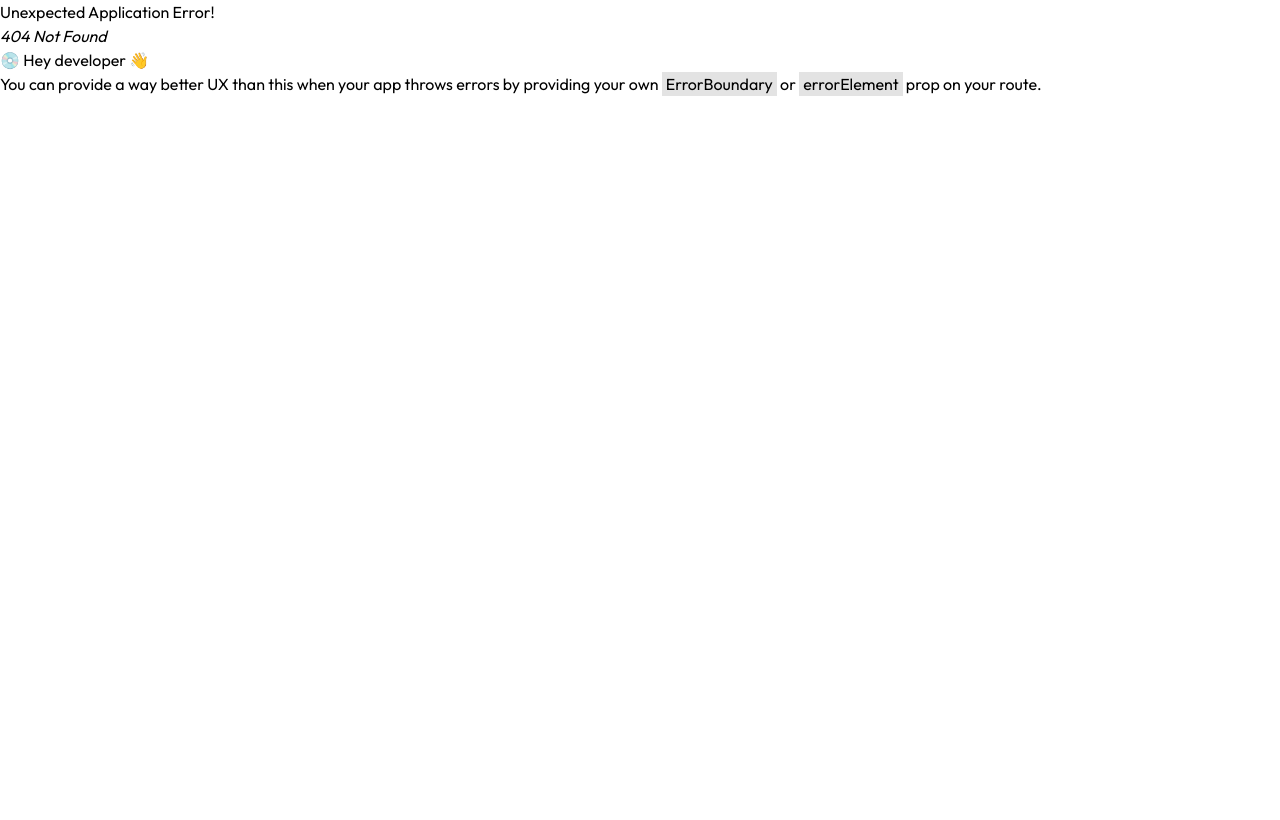
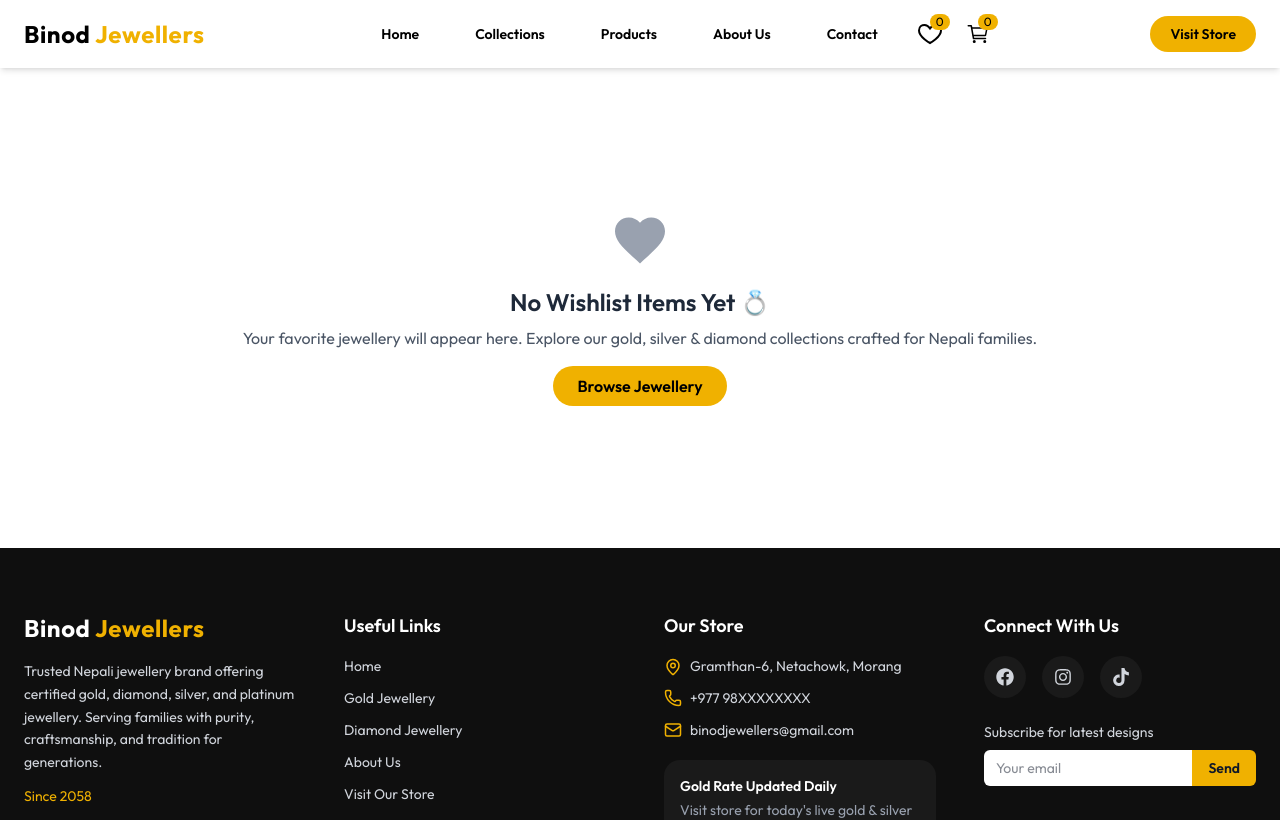
Before and after one commit to Parvesh-ops/jewellery-Website, a React (Vite) app: page /favorite in a window 1280 px wide. Before the commit this address had no page. Shown: the top 820 px of the page. Built offline with nearby package versions, Linux system fonts and the light colour scheme.

Commit message:
Favorite page

```diff
--- a/src/App.tsx
+++ b/src/App.tsx
@@ -8,6 +8,7 @@ import SingleProduct from "./pages/SingleProduct"
 import Contact from "./pages/Contact"
 import Cart from "./pages/Cart"
 import Checkout from "./pages/Checkout"
+import Favorite from "./pages/Favorite"
 
 
 const App = () => {
@@ -22,7 +23,8 @@ const App = () => {
         { path: "about", element: <About /> },
         { path: "contact", element: <Contact /> },
         { path: "cart", element: <Cart /> },
-        {path:"/checkout", element: <Checkout /> }
+        {path:"/checkout", element: <Checkout /> },
+        {path:"/favorite", element: <Favorite /> },
 
       ]
     }
--- /dev/null
+++ b/src/pages/Favorite.tsx
@@ -0,0 +1,87 @@
+
+import { useFavorite } from "../context/FavoriteContext";
+import { MdOutlineFavorite } from "react-icons/md";
+import { useNavigate } from "react-router-dom";
+
+const Favorite = () => {
+    const { favorites, removeFromFavorites } = useFavorite();
+    const navigate = useNavigate();
+
+    if (favorites.length === 0) {
+        return (
+            <div className="min-h-[60vh] flex flex-col items-center justify-center px-4 text-center">
+                <MdOutlineFavorite size={60} className="text-gray-400 mb-4" />
+                <h2 className="text-2xl font-semibold text-gray-800 mb-2">
+                    No Wishlist Items Yet 💍
+                </h2>
+                <p className="text-gray-600 mb-4">
+                    Your favorite jewellery will appear here. Explore our gold, silver & diamond collections crafted for Nepali families.
+                </p>
+                <button
+                    onClick={() => navigate("/products")}
+                    className="bg-yellow-500 text-black px-6 py-2 rounded-full font-semibold hover:bg-yellow-600 transition"
+                >
+                    Browse Jewellery
+                </button>
+            </div>
+        );
+    }
+
+    return (
+        <section className="bg-[#faf7f2] py-6 px-4 min-h-screen">
+            <div className="max-w-6xl mx-auto">
+                <h2 className="text-3xl md:text-4xl font-bold text-gray-900 mb-8 text-center">
+                    Your Wishlist 💖
+                </h2>
+
+                <div className="grid sm:grid-cols-2 md:grid-cols-3 lg:grid-cols-4 gap-6">
+                    {favorites.map((item) => (
+                        <div
+                            key={item.id}
+                            className="bg-white rounded-2xl shadow-lg overflow-hidden flex flex-col"
+                        >
+                            {/* Product Image */}
+                            <img
+                                src={item.image}
+                                alt={item.name}
+                                className="w-full h-48 object-cover"
+                            />
+
+                            {/* Product Details */}
+                            <div className="p-4 flex flex-col flex-1">
+                                <h3 className="font-semibold text-lg text-gray-900 mb-1">
+                                    {item.name}
+                                </h3>
+                                <p className="text-gray-600 mb-2">{item.description}</p>
+                                <p className="font-bold text-gray-900 mb-4">
+                                    NPR {item.price.toLocaleString()}
+                                </p>
+
+                                {/* Action Buttons */}
+                                <div className="mt-auto flex justify-between items-center">
+                                    <button
+                                        onClick={() => removeFromFavorites(item.id)}
+                                        className="flex items-center gap-2 text-red-500 font-semibold hover:text-red-600 transition"
+                                    >
+                                        <MdOutlineFavorite size={20} />
+                                        Remove
+                                    </button>
+
+                                    <button
+                                        onClick={() => navigate(`/products/${item.id}`)}
+                                        className="bg-yellow-500 text-black px-4 py-2 rounded-full font-semibold hover:bg-yellow-600 transition"
+                                    >
+                                        View Product
+                                    </button>
+                                </div>
+                            </div>
+                        </div>
+                    ))}
+                </div>
+
+            </div>
+        </section>
+    );
+};
+
+export default Favorite;
```
